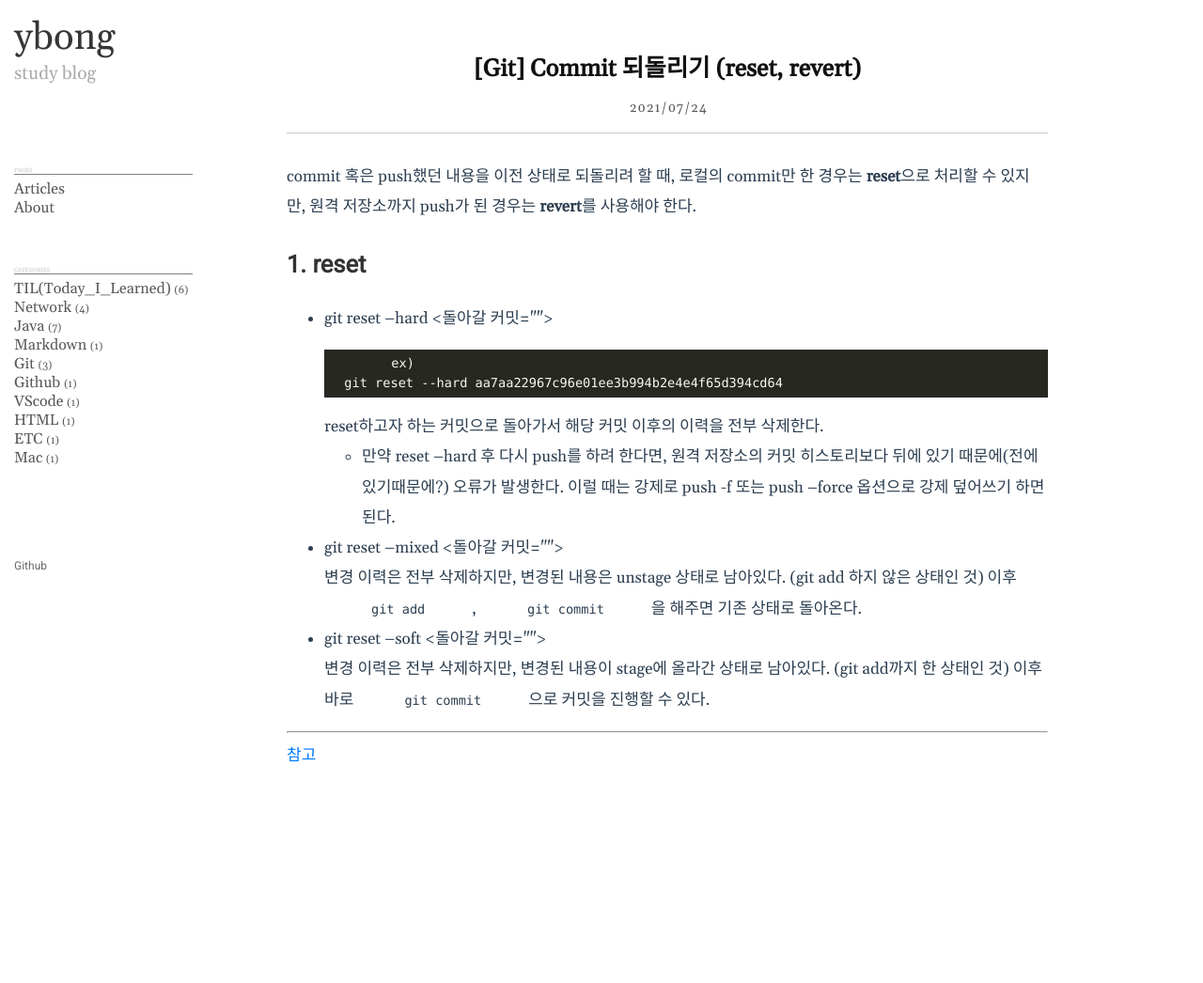
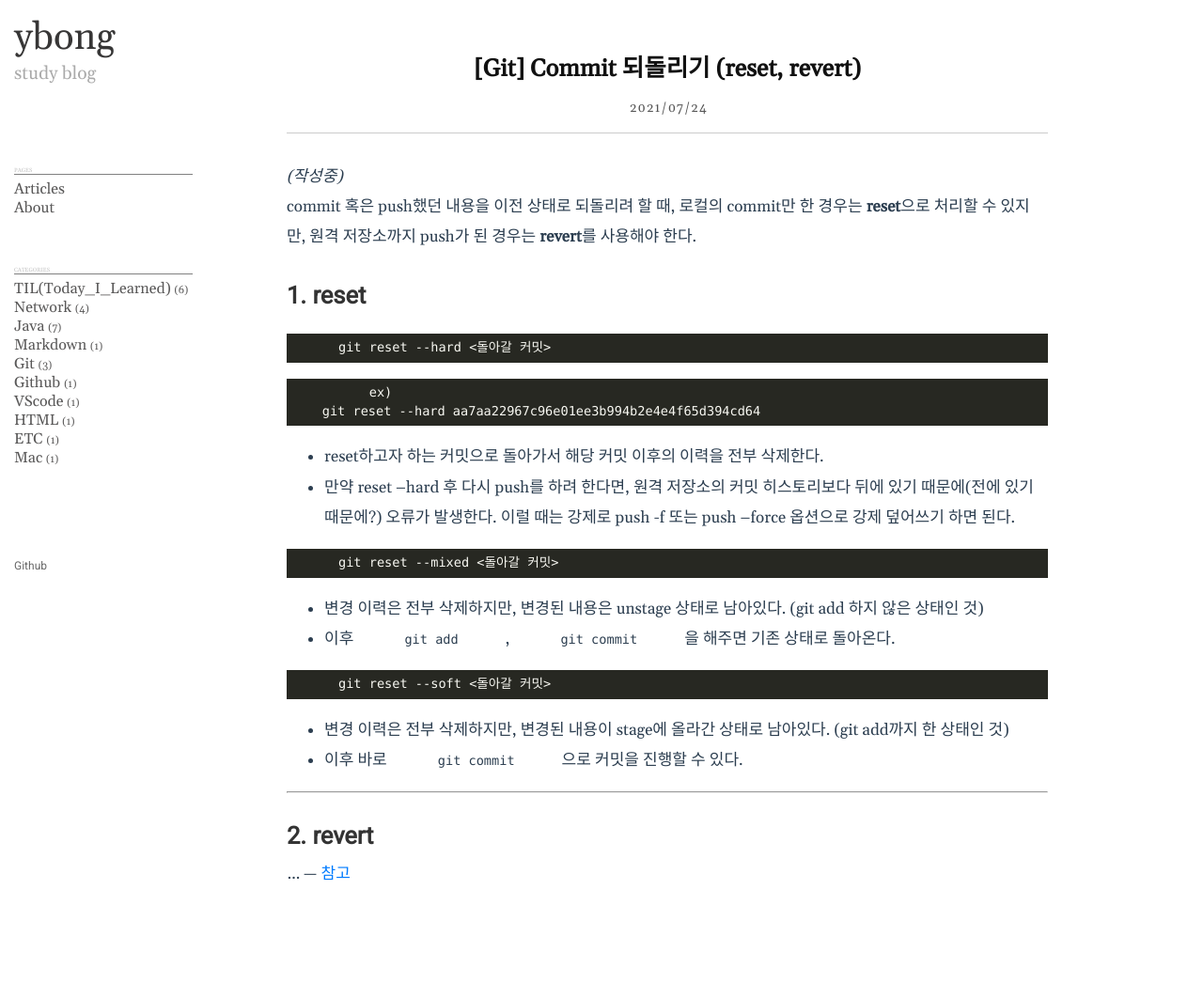
Before and after one commit to yeawonbong/yeawonbong.github.io, a Jekyll site: the page built from _posts/2021-07-24-[Git] commit 되돌리기(reset, revert)).md, in a window 1280 px wide. Shown: the whole page at 94% size. Built offline with Jekyll 4.4.1, drawn with Linux system fonts in a browser that asks for light colours; before the commit the page ends 921 px from its top, so only the background shows below that.

Commit message:
0724_postiong_re

````diff
--- a/_posts/2021-07-24-[Git] commit 되돌리기(reset, revert)).md
+++ b/_posts/2021-07-24-[Git] commit 되돌리기(reset, revert)).md
@@ -4,29 +4,38 @@ title: "[Git] Commit 되돌리기 (reset, revert)"
 date: 2021-07-24 19:13:00 +0900
 category: Git
 ---
+*(작성중)*
 
 commit 혹은 push했던 내용을 이전 상태로 되돌리려 할 때,
 로컬의 commit만 한 경우는 **reset**으로 처리할 수 있지만, 원격 저장소까지 push가 된 경우는 **revert**를 사용해야 한다.
 
 ## 1. reset
 
-- git reset --hard <돌아갈 커밋>
+```
+git reset --hard <돌아갈 커밋>
+```
 
-    ```
+```
     ex)
     git reset --hard aa7aa22967c96e01ee3b994b2e4e4f65d394cd64
-    ```
-    reset하고자 하는 커밋으로 돌아가서 해당 커밋 이후의 이력을 전부 삭제한다.
-    * 만약 reset --hard 후 다시 push를 하려 한다면, 원격 저장소의 커밋 히스토리보다 뒤에 있기 때문에(전에 있기때문에?) 오류가 발생한다. 이럴 때는 강제로 push -f 또는 push --force 옵션으로 강제 덮어쓰기 하면 된다.
-- git reset --mixed <돌아갈 커밋>
+```
+- reset하고자 하는 커밋으로 돌아가서 해당 커밋 이후의 이력을 전부 삭제한다.
+- 만약 reset --hard 후 다시 push를 하려 한다면, 원격 저장소의 커밋 히스토리보다 뒤에 있기 때문에(전에 있기때문에?) 오류가 발생한다. 이럴 때는 강제로 push -f 또는 push --force 옵션으로 강제 덮어쓰기 하면 된다.
 
-    변경 이력은 전부 삭제하지만, 변경된 내용은 unstage 상태로 남아있다. (git add 하지 않은 상태인 것)
-    이후 `git add`, `git commit`을 해주면 기존 상태로 돌아온다.
-- git reset --soft <돌아갈 커밋>
+```
+git reset --mixed <돌아갈 커밋>
+```
+- 변경 이력은 전부 삭제하지만, 변경된 내용은 unstage 상태로 남아있다. (git add 하지 않은 상태인 것)
+- 이후 `git add`, `git commit`을 해주면 기존 상태로 돌아온다.
 
-    변경 이력은 전부 삭제하지만, 변경된 내용이 stage에 올라간 상태로 남아있다. (git add까지 한 상태인 것)
-    이후 바로 `git commit`으로 커밋을 진행할 수 있다.
-
+```
+git reset --soft <돌아갈 커밋>
+```
+- 변경 이력은 전부 삭제하지만, 변경된 내용이 stage에 올라간 상태로 남아있다. (git add까지 한 상태인 것)
+- 이후 바로 `git commit`으로 커밋을 진행할 수 있다.
 
 ---
+## 2. revert
+...
+---
 <a href="https://brownbears.tistory.com/477" download>참고</a>
````
Also changed, not shown: _posts/2020-07-30-TILform.md (+1 -0 lines), _posts/2021-07-17-[Git] branch.md (+8 -4 lines), _posts/2021-07-24-TIL.md (+1 -1 lines), _posts/2021-07-24-[Java] G01~2. 자바 프로그래밍 시작하기.markdown (+6 -10 lines).
